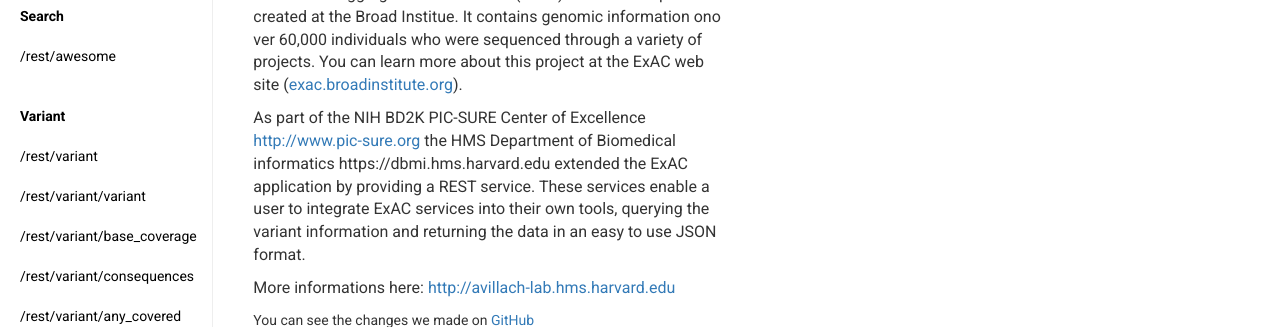
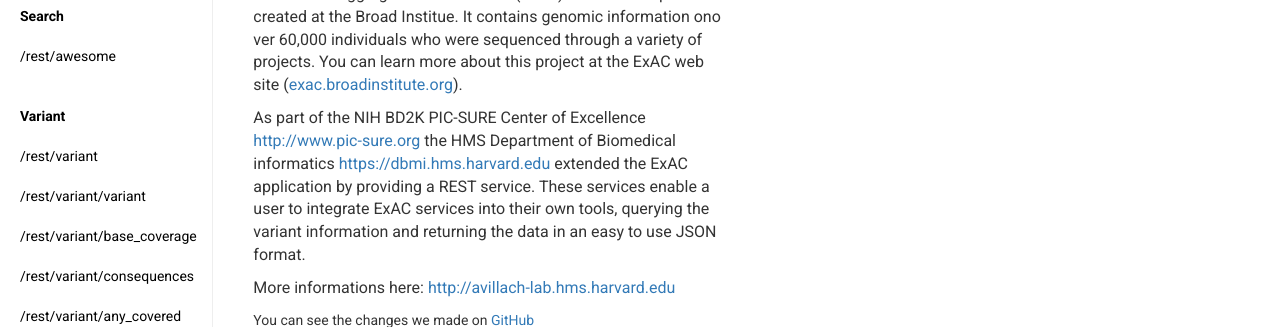
Before and after one commit to hms-dbmi/exac.hms.harvard.edu, a website: page www/index.html in a window 1280 px wide. Shown: the part 135-462 px from the top of the page. Drawn offline with Linux system fonts and the light colour scheme.

Commit message:
Make Link Active
Activate Department Link

```diff
--- a/www/index.html
+++ b/www/index.html
@@ -90,7 +90,7 @@
             	<div class="col-xs-6 col-sm-6 docRowText">
             		<span class="docRowHeader">Introduction</span>
             		<p class="docText"> The Exome Aggregation Consortium (ExAC) Browser is a product created at the Broad Institue. It contains genomic information ono ver 60,000 individuals who were sequenced through a variety of projects. You can learn more about this project at the ExAC web site (<a target="_blank" href="http://exac.broadinstitute.org">exac.broadinstitute.org</a>).</span>
-            		<p class="docText"> As part of the NIH BD2K PIC-SURE Center of Excellence <a target="_blank" href="http://www.pic-sure.org">http://www.pic-sure.org</a>  the HMS Department of Biomedical informatics https://dbmi.hms.harvard.edu  extended the ExAC application by providing a REST service. These services enable a user to integrate ExAC services into their own tools, querying the variant information and returning the data in an easy to use JSON format.</p>
+            		<p class="docText"> As part of the NIH BD2K PIC-SURE Center of Excellence <a target="_blank" href="http://www.pic-sure.org">http://www.pic-sure.org</a>  the HMS Department of Biomedical informatics <a target="_blank" href="https://dbmi.hms.harvard.edu">https://dbmi.hms.harvard.edu</a>  extended the ExAC application by providing a REST service. These services enable a user to integrate ExAC services into their own tools, querying the variant information and returning the data in an easy to use JSON format.</p>
 					<p class="docText">More informations here: <a target="_blank" href="http://avillach-lab.hms.harvard.edu">http://avillach-lab.hms.harvard.edu</a></p>
 
             		<p class="introductionGitHub">You can see the changes we made on <a target="_blank" href="https://github.com/hms-dbmi/exac_browser">GitHub</a></p>
```
